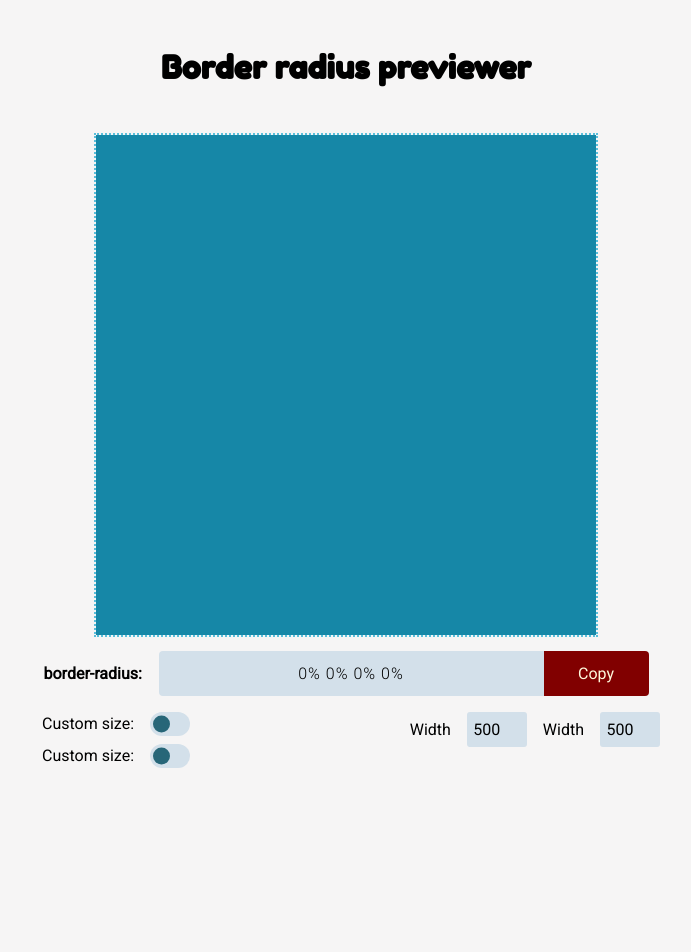
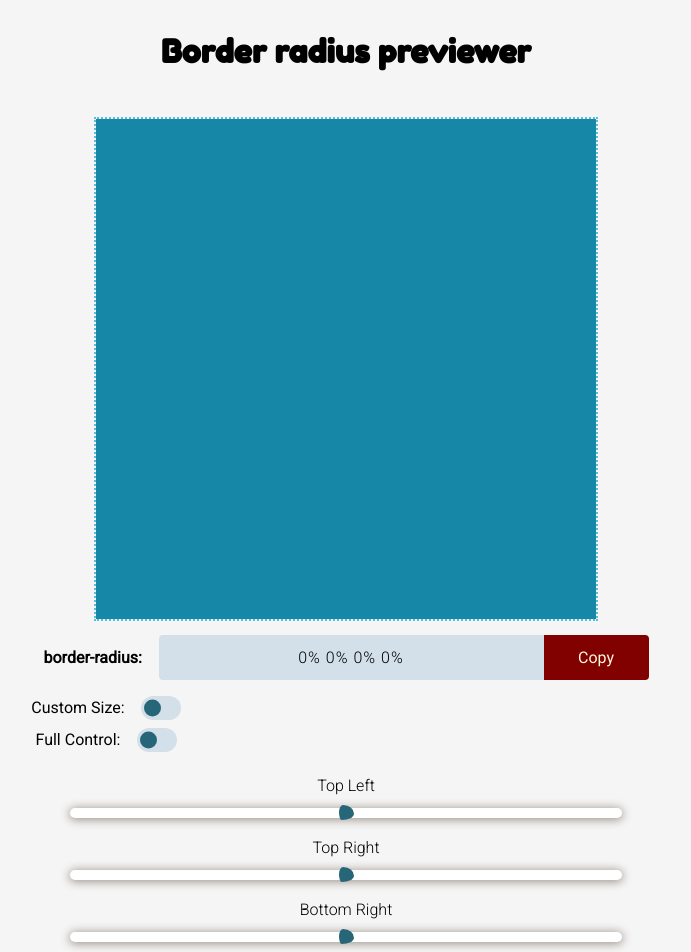
Before and after one commit to shmula1308/border-radius-previewer-with-react, a React (Create React App) app: page / in a window 1280 px wide. Shown: the top 952 px of the page, without its empty margins (294-985 px from the left). Before the commit the page ends 800 px from the top, so only its background shows below. Built offline with nearby package versions, Linux system fonts and the light colour scheme.

Commit message:
js update

```diff
--- a/src/components/CustomControls/CustomControls.css
+++ b/src/components/CustomControls/CustomControls.css
@@ -1,8 +1,7 @@
 .CustomControls {
   display: flex;
-  max-width: 660px;
+  max-width: 680px;
   margin: 0 auto;
   justify-content: space-between;
   align-items: center;
-  /* background-color: brown; */
 }
--- a/src/components/CustomControls/CustomControls.js
+++ b/src/components/CustomControls/CustomControls.js
@@ -2,16 +2,16 @@ import './CustomControls.css'
 import Switcher from '../Switcher/Switcher'
 import DimensionInput from '../DimensionInput/DimensionInput'
 
-const customControls = () => {
+const customControls = (props) => {
     return (
         <div className='CustomControls'>
             <div>
-                <Switcher/>
-                <Switcher/>
+                <Switcher label="Custom Size:" click={props.click} id="CustomSize" toggle={props.customSizeToggle}/>
+                <Switcher label="Full Control:" click={props.click} id="FullControl" toggle={props.fullControlToggle}/>
             </div>
-            <div style={{display: 'flex', alignSelf:'flex-start'}}>
-                <DimensionInput/>
-                <DimensionInput/>
+            <div style={{display: `${props.display}`, alignSelf:'flex-start'}}>
+                <DimensionInput label="Width"/>
+                <DimensionInput label="Height"/>
             </div>
         </div>
     )
--- a/src/components/DimensionInput/DimensionInput.js
+++ b/src/components/DimensionInput/DimensionInput.js
@@ -1,16 +1,16 @@
 import './DimensionInput.css'
 
-const dimensionInput = () => {
+const dimensionInput = (props) => {
     return (
         <div className="DimensionInput">
             <div className="container">
-                <label htmlFor="width">Width</label>
+                <label htmlFor="width">{props.label}</label>
                 <input
                     type="number"
                     id="width"
                     value="500"
                     min="1"
-                    max="500" />
+                    max="500"readOnly />
             </div>
         </div>
 
--- /dev/null
+++ b/src/components/Sliders/OnePointControl/OnePointControl.js
@@ -0,0 +1,21 @@
+import '../Sliders.css'
+
+const onePointControl = (props) => {
+    return (
+        <div className="Slider">
+            <h3 className="label">{props.label}</h3>
+            <input
+            id={props.label}
+            type="range"
+            min="0"
+            max="100"
+            value={props.value}
+            onChange={props.change}
+            className="rangeInput"
+            step='1'
+            />
+        </div>
+    )
+}
+
+export default onePointControl;
--- /dev/null
+++ b/src/components/Sliders/Sliders.css
@@ -0,0 +1,50 @@
+.Slider {
+  max-width: 650px;
+  margin: 1em auto;
+  text-align: center;
+}
+
+.Slider .label {
+  font-size: 1rem;
+  font-weight: 300;
+  margin-bottom: 0.5em;
+}
+
+.Slider .rangeInput {
+  -webkit-appearance: none;
+  appearance: none;
+  width: 85%;
+  height: 10px;
+  border-radius: 12px;
+  box-shadow: 0px 1px 10px 1px;
+  transition: background-color 0.2s ease-in-out;
+}
+
+.Slider .rangeInput:hover {
+  background-color: #d3e0ea;
+}
+
+.Slider .rangeInput::-webkit-slider-thumb {
+  -webkit-appearance: none;
+  appearance: none;
+  width: 15px;
+  height: 15px;
+  background-color: #276678;
+  border-radius: 28% 72% 82% 18% / 47% 59% 41% 53%;
+  transition: background-color 0.2s ease-in-out;
+  cursor: grab;
+}
+
+.Slider .rangeInput::-webkit-slider-thumb:hover {
+  background-color: #3a98b3;
+}
+
+.TwoPointControl {
+  display: flex;
+  justify-content: space-between;
+  height: 50px;
+}
+
+.TwoPointControl .slider-container {
+  flex-basis: 45%;
+}
--- /dev/null
+++ b/src/components/Sliders/TwoPointControl/TwoPointControl.js
@@ -0,0 +1,35 @@
+import '../Sliders.css'
+
+const twoPointControl = (props) => {
+    return (
+        <div className="Slider TwoPointControl">
+            <div className="Slider slider-container">
+                <h3 className="label">{props.label} Horizontal</h3>
+                <input
+                    id={props.label + " Horizontal"}
+                    type="range"
+                    min="0"
+                    max="100"
+                    value={props.value}
+                    onChange={props.change}
+                    className="rangeInput"
+
+                />
+            </div>
+            <div className="Slider slider-container">
+                <h3 className="label">{props.label} Vertical</h3>
+                <input
+                    id={props.label + " Vertical"}
+                    type="range"
+                    min="0"
+                    max="100"
+                    value={props.value}
+                    onChange={props.change}
+                    className="rangeInput"
+                />
+            </div>
+        </div>
+    )
+}
+
+export default twoPointControl;
--- a/src/components/Switcher/Switcher.js
+++ b/src/components/Switcher/Switcher.js
@@ -1,15 +1,22 @@
 import './Switcher.css'
 
-const switcher = () => {
+const switcher = (props) => {
+
+  const assignedClasses = ['toggle'];
+  if(!props.toggle) {
+    assignedClasses.push('toggle')
+  } else {
+    assignedClasses.push('toggle toggle-active')
+  }
     return (
             <div className="Switcher">
-              <label htmlFor="custom-size-btn" className="label"
-                >Custom size:</label>
-              <button id="custom-size-btn" className="custom-dimensions-btn btn">
-                <span className="toggle"></span>
+              <label htmlFor={props.id} className="label"
+                >{props.label}</label>
+              <button id={props.id} className="btn" onClick={props.click}>
+                <span className={assignedClasses.join(" ")}></span>
               </button>
             </div>
-    )
+          )
 }
 
 
--- a/src/containers/App.css
+++ b/src/containers/App.css
@@ -1,11 +1,7 @@
 .App {
   max-width: 1500px;
   width: 90%;
-  margin: 0 auto;
-  margin-top: 3em;
-  /* display: flex;
-  flex-direction: column;
-  justify-content: flex-end; */
+  margin: 2em auto 4em auto;
 }
 
 h1,
--- a/src/containers/App.js
+++ b/src/containers/App.js
@@ -2,22 +2,53 @@ import React, { Component } from 'react';
 import './App.css';
 import Shape from '../components/Shape/Shape'
 import BorderRadius from '../components/BorderRadius/BorderRadius'
-import Switcher from '../components/Switcher/Switcher'
-import DimensionInput from '../components/DimensionInput/DimensionInput'
 import CustomControls from '../components/CustomControls/CustomControls'
+import OnePointControl from '../components/Sliders/OnePointControl/OnePointControl'
+import TwoPointControl from '../components/Sliders/TwoPointControl/TwoPointControl'
 
 class App extends Component {
 
+  state = {
+    customSize: false,
+    fullControl: false,
+    topLeft: 0
+  }
+
+  switchHandler = (ev) => {
+    if(ev.target.closest('button').id === 'CustomSize') {
+      const showCustomInputs =  this.state.customSize;
+      this.setState({customSize: !showCustomInputs})
+    } else {
+      const showFullControl =  this.state.fullControl;
+      this.setState({fullControl: !showFullControl})
+    }
+  }
+
+  inputChangeHandler = (ev) => {
+    if(ev.target.id === 'Top Left') {
+      console.log(ev.target.value)
+      this.setState({topLeft: ev.target.value})
+    }
+  }
+
   render() {
+
+    const labels = ['Top Left', "Top Right", "Bottom Right", "Bottom Left"]
+    let  sliders = null;
+    if(!this.state.fullControl) {
+      sliders =  labels.map((label,index) => (<OnePointControl key={index} label={label} change={this.inputChangeHandler} value={this.state.sliderValue}/>))
+    } else {
+      sliders =  labels.map((label,index) => (<TwoPointControl key={index} label={label} change={this.inputChangeHandler} value={this.state.sliderValue}/>))
+    }
     return (
     <div className="App">
       <h1 className="App-title">Border radius previewer</h1>
       <Shape/>
       <BorderRadius/>
-      <CustomControls/>
+      <CustomControls click={this.switchHandler} display={this.state.customSize ? 'flex' : 'none'} customSizeToggle={this.state.customSize} fullControlToggle={this.state.fullControl}/>
+      {sliders}
     </div>
-
-  );
+   );
   }
 
 }
```
Also changed, not shown: src/components/Slider/Slder.js (deleted), src/components/Slider/Slider.css (deleted).
